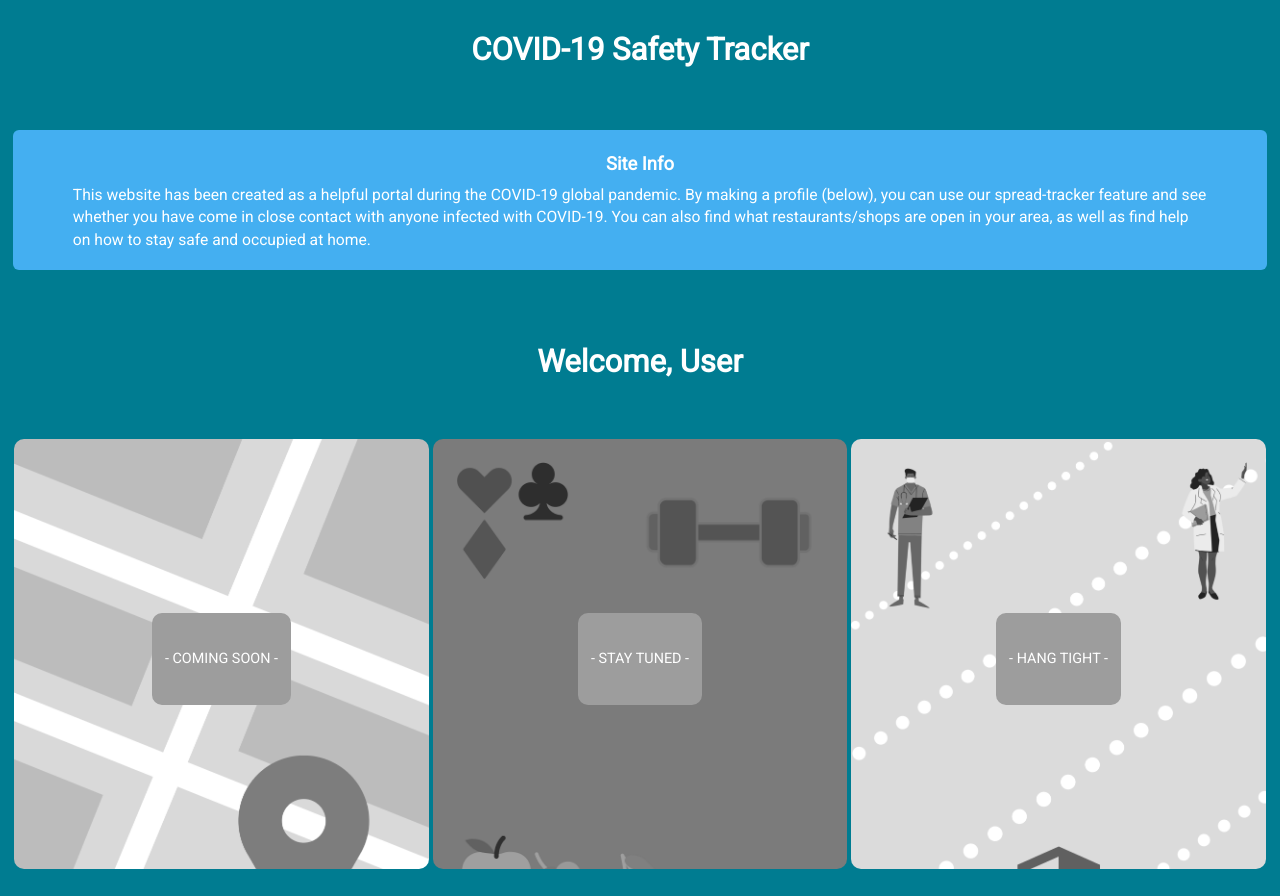
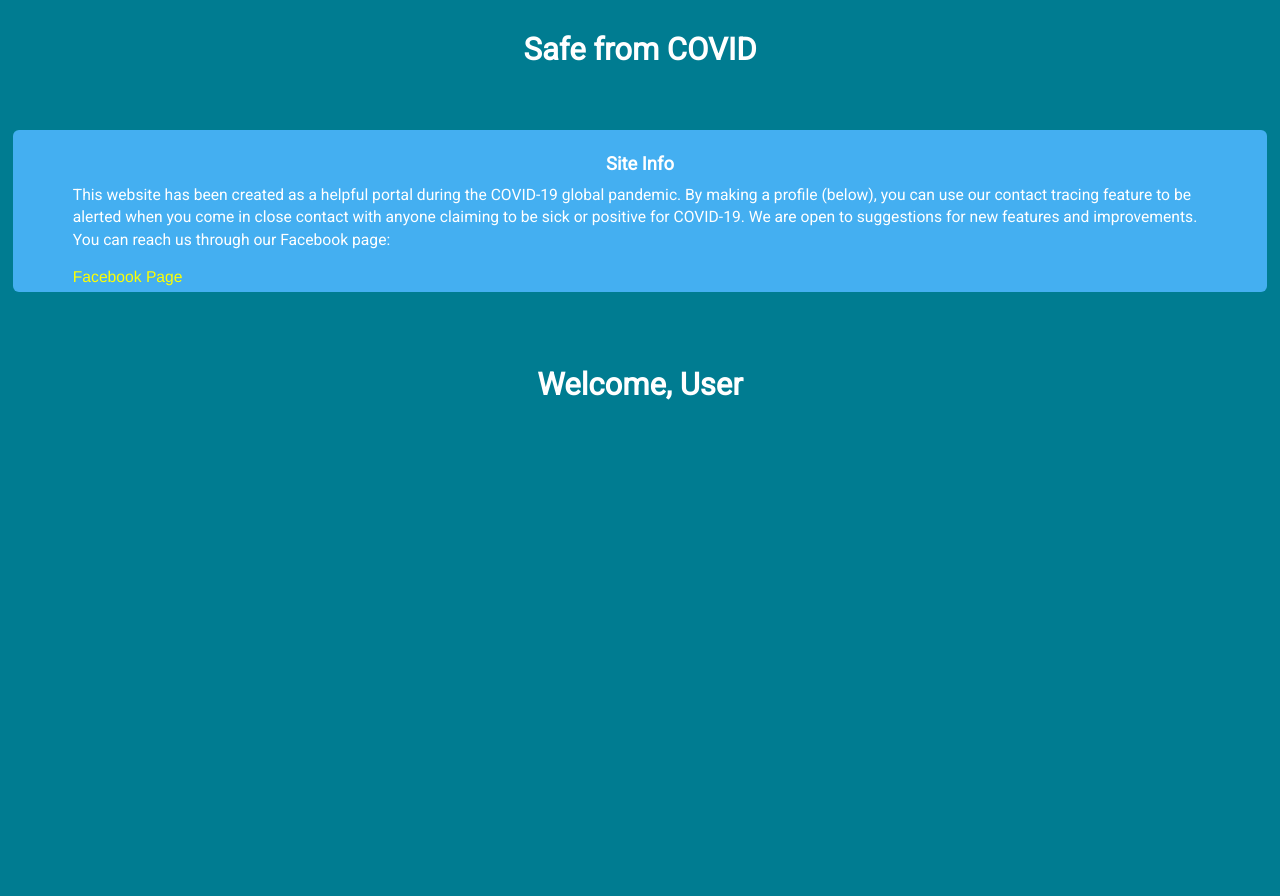
Before and after one commit to NikhilNarvekar123/COVID-19-Safety-Website, a Django app: template covidtrackerapp/templates/index.html in a window 1280 px wide. After the commit the page ends 400 px from the top, so only its background shows below. Run offline with Django 3.2, Linux system fonts and the light colour scheme; the template is opened without the code that fills it, so the values that code supplies are empty; some libraries are stand-ins or nearby versions.

Commit message:
initial release

```diff
--- a/covidtrackerapp/templates/index.html
+++ b/covidtrackerapp/templates/index.html
@@ -30,19 +30,18 @@
 </head>
 
 
-<body onload="document.getElementById('home-btn').className = 'active'; if({{browser}}){alert('NOTE: As of now, this website does not work on Safari. We suggest using the latest mobile or desktop version of Chrome, Edge, or Firefox.');}">
+<body onload="document.getElementById('home-btn').className = 'active'; if('{{browser}}'){alert('NOTE: As of now, this website does not work on Safari. We suggest using the latest mobile or desktop version of Chrome, Edge, or Firefox.');}">
 
-    <h1 style="padding-top: 1vw;  "> COVID-19 Safety Tracker</h1>
+    <h1 style="padding-top: 1vw;  ">Safe from COVID</h1>
 
     <!-- intro -->
     <div class = "container" >
         <div class = "jumbotron">
             <h2>Site Info</h2>
             <p style= "font-size: calc(12px + (17 - 12) * ((100vw - 400px) / (1600 - 400)));">This website has been created as a helpful portal during
-            the COVID-19 global pandemic. By making a profile (below), you can use our spread-tracker
-            feature and see whether you have come in close contact with anyone infected with COVID-19. You can
-            also find what restaurants/shops are open in your area, as well as find help on how to stay safe
-            and occupied at home. </p>
+            the COVID-19 global pandemic. By making a profile (below), you can use our contact tracing
+            feature to be alerted when you come in close contact with anyone claiming to be sick or positive for COVID-19. We are open to suggestions for new features
+            and improvements. You can reach us through our Facebook page: </p><a style = "color:#ffff00; font-size: calc(12px + (17 - 12) * ((100vw - 400px) / (1600 - 400)));" href = 'https://www.facebook.com/Safe-from-COVID-103580788051476'>Facebook Page</a>
         </div>
     </div>
 
@@ -65,20 +64,5 @@
       {%endif%}
     {%endif%}
 
-    <div class = "panel_layout">
-        <div class = "jumbotron" onclick="mapNav()" style = "filter: grayscale(100%);">
-            <h2>- COMING SOON -</h2>
-        </div>
-
-        <div class = "jumbotron" onclick="activityNav()" style = "filter: grayscale(100%);">
-            <h2>- STAY TUNED -</h2>
-        </div>
-
-        <div class = "jumbotron" onclick="safetyNav()" style = "filter: grayscale(100%);">
-            <h2>- HANG TIGHT -</h2>
-        </div>
-    </div>
-
-
 
 </body>
--- a/covidtrackerapp/templates/profile.html
+++ b/covidtrackerapp/templates/profile.html
@@ -4,7 +4,7 @@
     <meta charset="UTF-8">
     <meta name="viewport" content="width=device-width, initial-scale=1.0">
     <meta http-equiv="X-UA-Compatible" content="ie=edge">
-    <title>Home | Safe from COVID</title>
+    <title>Profile | Safe from COVID</title>
     <link rel= "stylesheet" href="https://maxcdn.bootstrapcdn.com/bootstrap/3.3.7/css/bootstrap.min.css">
 
     <link rel= "stylesheet" href="{%static "css/base.css"%}">
--- a/covidtrackerapp/templates/sign-in.html
+++ b/covidtrackerapp/templates/sign-in.html
@@ -4,7 +4,7 @@
     <meta charset="UTF-8">
     <meta name="viewport" content="width=device-width, initial-scale=1.0">
     <meta http-equiv="X-UA-Compatible" content="ie=edge">
-    <title>New Profile | Safe from COVID</title>
+    <title>Sign In | Safe from COVID</title>
     <link rel= "stylesheet" href="https://maxcdn.bootstrapcdn.com/bootstrap/3.3.7/css/bootstrap.min.css">
 
     <link rel= "stylesheet" href="{%static "css/base.css"%}">
--- a/covidtrackerapp/templates/tracker.html
+++ b/covidtrackerapp/templates/tracker.html
@@ -4,7 +4,7 @@
     <meta charset="UTF-8">
     <meta name="viewport" content="width=device-width, initial-scale=1.0">
     <meta http-equiv="X-UA-Compatible" content="ie=edge">
-    <title>Home | Safe from COVID</title>
+    <title>Tracker | Safe from COVID</title>
     <link rel= "stylesheet" href="https://maxcdn.bootstrapcdn.com/bootstrap/3.3.7/css/bootstrap.min.css">
 
     <link rel= "stylesheet" href="{%static "css/base.css"%}">
@@ -27,7 +27,7 @@
     {%endif%}
 </head>
 
-<body onload = "document.getElementById('tracker-nav-btn').className = 'active'">
+<body onload = "document.getElementById('tracker-nav-btn').className = 'active'; alert('IMPORTANT NOTE: If you are using a mobile device, do not exit your browser or switch tabs while tracking. This will cause your tracking session to end.')">
 
     <div class = "static" align = 'center'>
 
```
Also changed, not shown: covidtrackerapp/views.py (+4 -4 lines).
